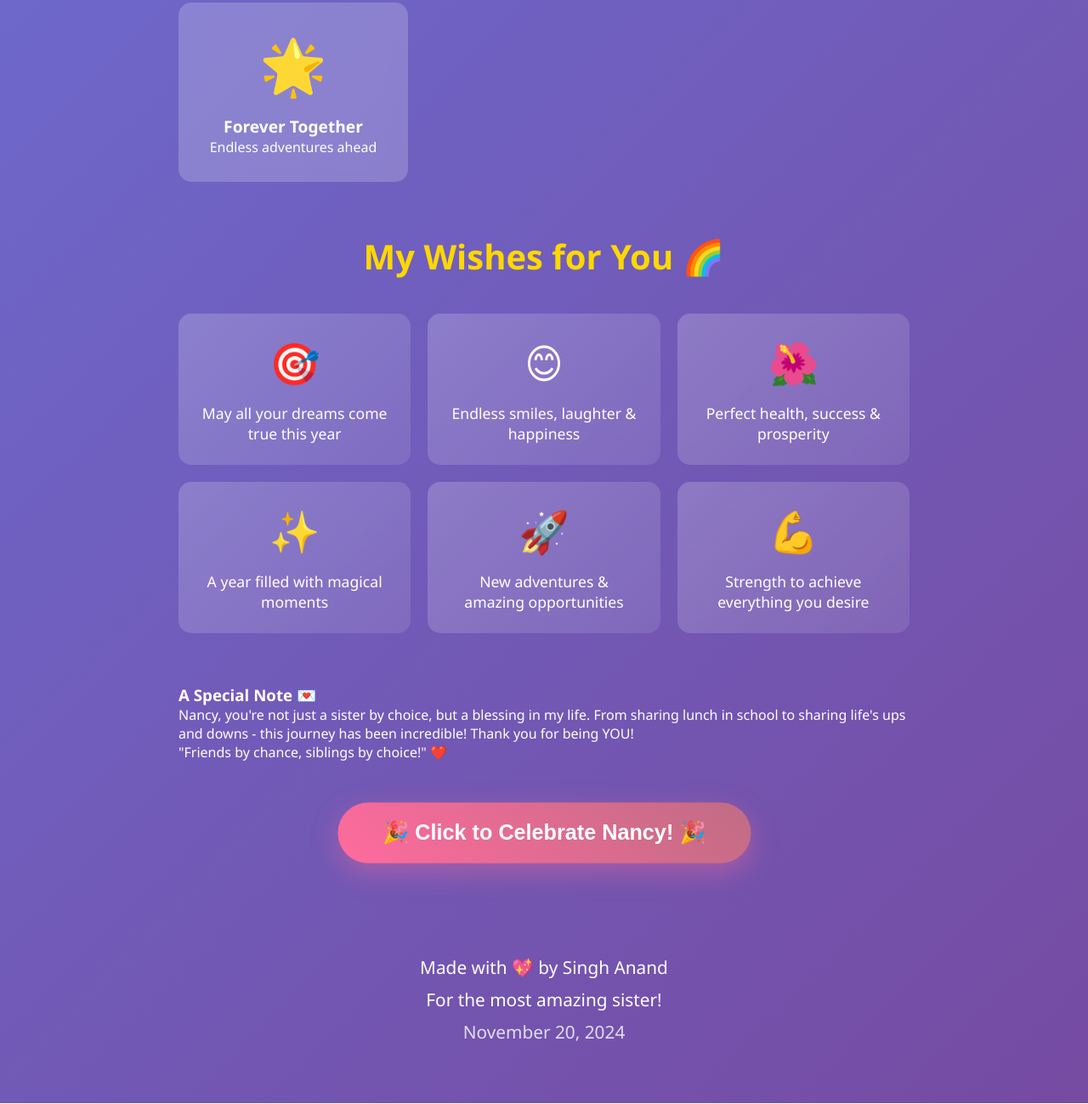
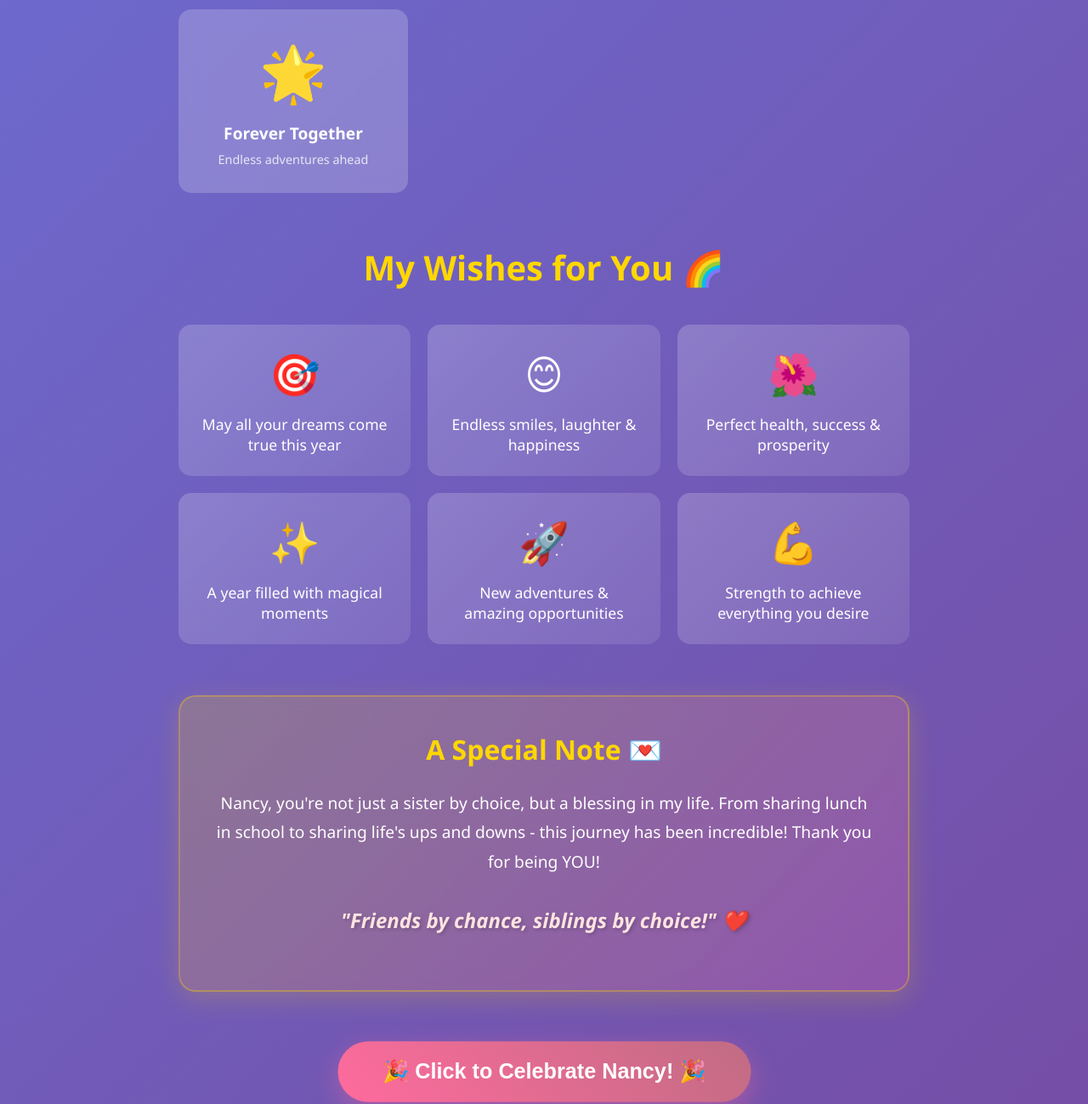
Before and after one commit to an0708andsingh/sister-birthday, a plain HTML site: page index.html in a window 1280 px wide. Shown: the part 2004-3303 px from the top of the page at 85% size. Drawn offline with Linux system fonts and the light colour scheme.

Commit message:
Add styles for memory and special message boxes
Added styles for memory subtitles, special message boxes, and responsive updates.

```diff
--- a/style.css
+++ b/style.css
@@ -429,3 +429,78 @@ body {
         grid-template-columns: 1fr;
     }
 }
+
+/* Add these to your existing style.css */
+
+.memory-subtitle {
+    display: block;
+    font-size: 0.9rem;
+    opacity: 0.8;
+    margin-top: 8px;
+    font-weight: 400;
+}
+
+/* Special Message Box */
+.special-message {
+    margin: 60px 0;
+}
+
+.special-box {
+    background: linear-gradient(135deg, rgba(255, 215, 0, 0.2) 0%, rgba(255, 105, 180, 0.2) 100%);
+    backdrop-filter: blur(10px);
+    border-radius: 20px;
+    padding: 40px;
+    box-shadow: 0 8px 32px rgba(255, 215, 0, 0.2);
+    border: 2px solid rgba(255, 215, 0, 0.3);
+    text-align: center;
+}
+
+.special-box h3 {
+    font-size: 2rem;
+    margin-bottom: 25px;
+    color: #ffd700;
+}
+
+.special-box p {
+    font-size: 1.2rem;
+    line-height: 1.8;
+    margin-bottom: 20px;
+}
+
+.quote {
+    font-size: 1.5rem !important;
+    font-style: italic;
+    color: #ffe4e1;
+    font-weight: 600;
+    margin-top: 30px !important;
+    text-shadow: 2px 2px 4px rgba(0,0,0,0.2);
+}
+
+.signature strong {
+    color: #ffd700;
+    font-size: 1.4rem;
+}
+
+.footer-subtitle {
+    font-size: 1.1rem !important;
+    color: #ffe4e1;
+}
+
+/* Responsive updates */
+@media (max-width: 768px) {
+    .special-box {
+        padding: 25px;
+    }
+
+    .special-box h3 {
+        font-size: 1.5rem;
+    }
+
+    .special-box p {
+        font-size: 1rem;
+    }
+
+    .quote {
+        font-size: 1.2rem !important;
+    }
+}
```
